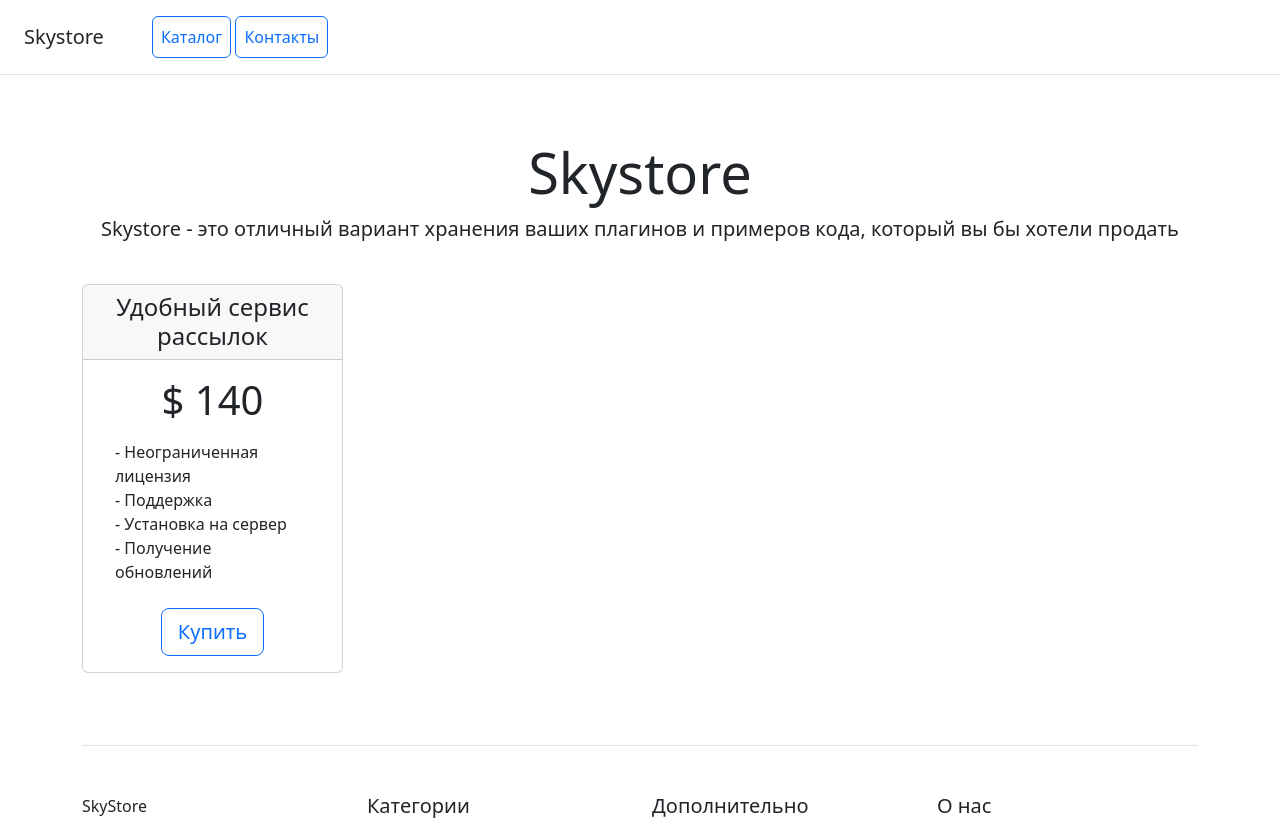
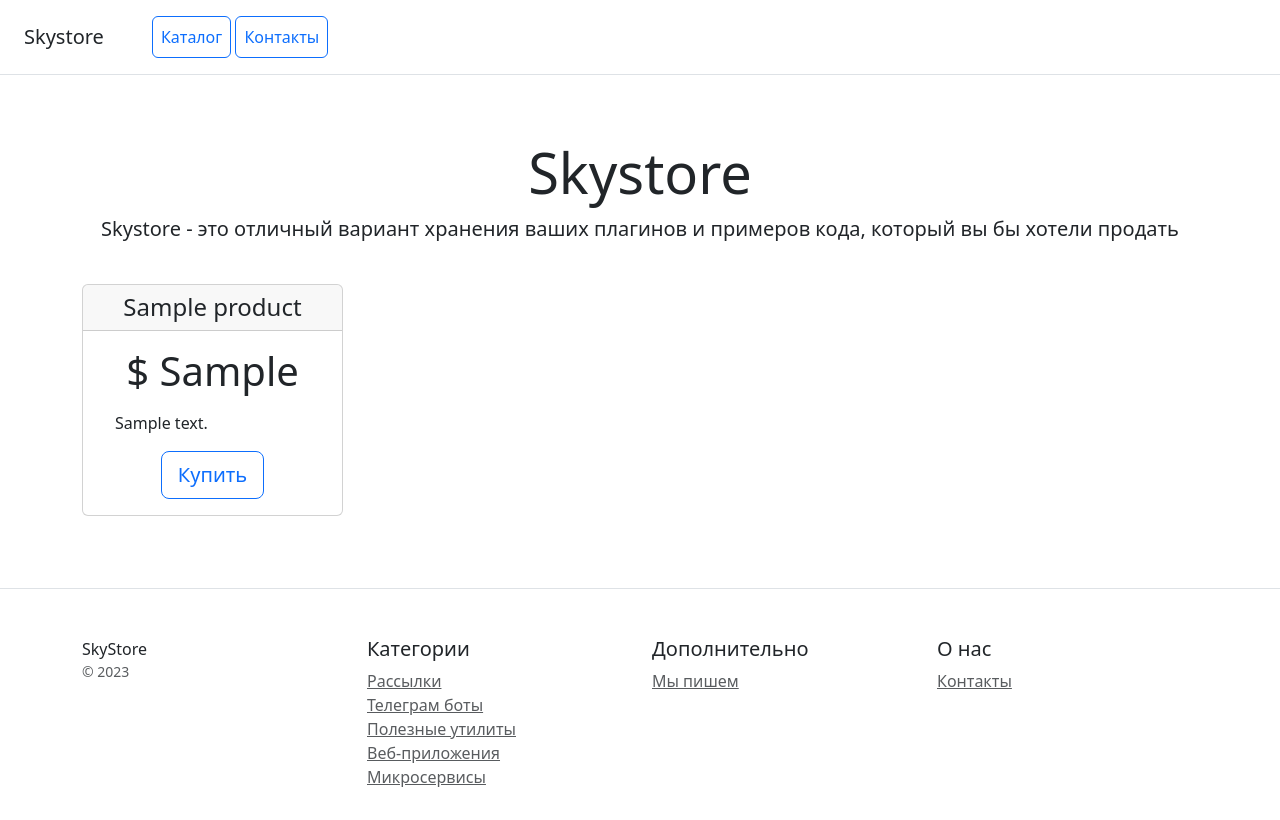
Before and after one commit to gremvanek/dz_dz_dz, a Django app: page / in a window 1280 px wide. Shown: the top 820 px of the page. After the commit the page ends 787 px from the top, so only its background shows below. Run offline with Django 3.2, Linux system fonts and the light colour scheme; tables that the repository leaves empty hold one stand-in row (values such as "Sample post").

Commit message:
Поменял home.html для задания 2. product_details.html без изменений.views.py поменял def home. Добавил скрины для заданий 1 и 2 чисто для себя.

```diff
--- a/config/templates/home.html
+++ b/config/templates/home.html
@@ -1,10 +1,11 @@
-<!doctype html>
+<!DOCTYPE html>
 <html lang="en">
 <head>
-    <meta charset="utf-8">
-    <meta name="viewport" content="width=device-width, initial-scale=1">
+    <meta charset="UTF-8">
+    <meta name="viewport" content="width=device-width, initial-scale=1.0">
     <title>Skystore</title>
-    <link href="https://cdn.jsdelivr.net/npm/bootstrap@5.3.2/dist/css/bootstrap.min.css" rel="stylesheet" integrity="sha384-T3c6CoIi6uLrA9TneNEoa7RxnatzjcDSCmG1MXxSR1GAsXEV/Dwwykc2MPK8M2HN" crossorigin="anonymous">
+    <link href="https://cdn.jsdelivr.net/npm/bootstrap@5.3.2/dist/css/bootstrap.min.css" rel="stylesheet"
+          integrity="sha384-T3c6CoIi6uLrA9TneNEoa7RxnatzjcDSCmG1MXxSR1GAsXEV/Dwwykc2MPK8M2HN" crossorigin="anonymous">
 </head>
 <body>
 <div class="d-flex flex-column flex-md-row align-items-center p-3 px-md-4 mb-3 bg-white border-bottom box-shadow">
@@ -23,26 +24,25 @@
 
 <div class="container">
     <div class="row text-center">
+        {% for product in object_list %}
             <div class="col-3">
                 <div class="card mb-4 box-shadow">
                     <div class="card-header">
-                    <h4 class="my-0 font-weight-normal">Удобный сервис рассылок</h4>
+                        <h4 class="my-0 font-weight-normal">{{ product.name }}</h4>
                     </div>
                     <div class="card-body">
-                    <h1 class="card-title pricing-card-title">$ 140</h1>
-                    <ul class="list-unstyled mt-3 mb-4 text-start m-3">
-                        <li>- Неограниченная лицензия</li>
-                        <li>- Поддержка</li>
-                        <li>- Установка на сервер</li>
-                        <li>- Получение обновлений</li>
-                    </ul>
+                        <h1 class="card-title pricing-card-title">$ {{ product.price }}</h1>
+                        <p class="text-start m-3">{{ product.description|truncatechars:100 }}</p>
                         <button type="button" class="btn btn-lg btn-block btn-outline-primary">Купить</button>
                     </div>
                 </div>
             </div>
+        {% endfor %}
+    </div>
 </div>
 
 <footer class="pt-4 my-md-5 pt-md-5 border-top">
+    <div class="container">
         <div class="row">
             <div class="col-12 col-md">
                 SkyStore
@@ -71,9 +71,11 @@
                 </ul>
             </div>
         </div>
+    </div>
 </footer>
-</div>
 
-<script src="https://cdn.jsdelivr.net/npm/bootstrap@5.3.2/dist/js/bootstrap.bundle.min.js" integrity="sha384-C6RzsynM9kWDrMNeT87bh95OGNyZPhcTNXj1NW7RuBCsyN/o0jlpcV8Qyq46cDfL" crossorigin="anonymous"></script>
+<script src="https://cdn.jsdelivr.net/npm/bootstrap@5.3.2/dist/js/bootstrap.bundle.min.js"
+        integrity="sha384-C6RzsynM9kWDrMNeT87bh95OGNyZPhcTNXj1NW7RuBCsyN/o0jlpcV8Qyq46cDfL"
+        crossorigin="anonymous"></script>
 </body>
 </html>
--- a/config/views.py
+++ b/config/views.py
@@ -1,10 +1,13 @@
+from django.db.models import Model
 from django.shortcuts import render, get_object_or_404
 
 from config.models import Product
 
 
 def home(request):
-    return render(request, 'home.html')
+    products = Product.objects.all()
+    context = {'object_list': products}
+    return render(request, 'home.html', context)
 
 
 def contacts(request):
@@ -22,4 +25,4 @@ def product_detail(request, pk):
     # Используем get_object_or_404 для загрузки продукта по PK или возвращения 404 ошибки, если продукт не найден
     product = get_object_or_404(Product, pk=pk)
     context = {'product': product}
-    return render(request, 'config/templates/product_details.html', context)
+    return render(request, 'product_details.html', context)
```
Also changed, not shown: config/templates/product_details.html (line endings or trailing spaces), screenshots_dz_3/Задание_2.jpg (added), screenshots_dz_3/задание_1.jpg (added). Lines whose indentation alone changed are shown as unchanged.
